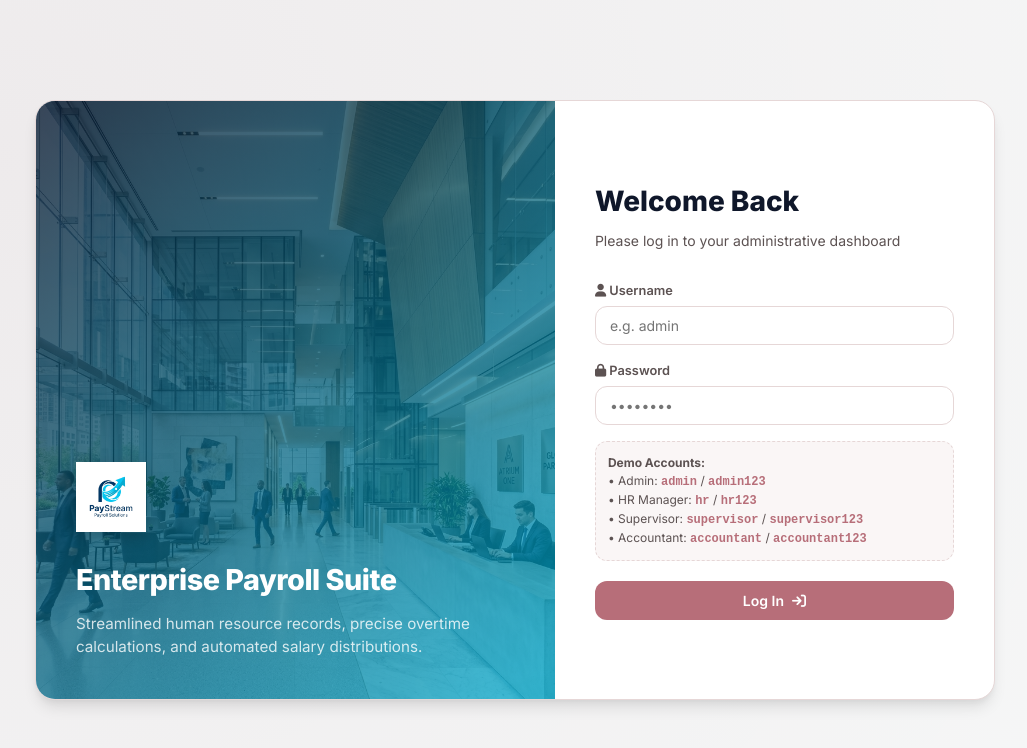
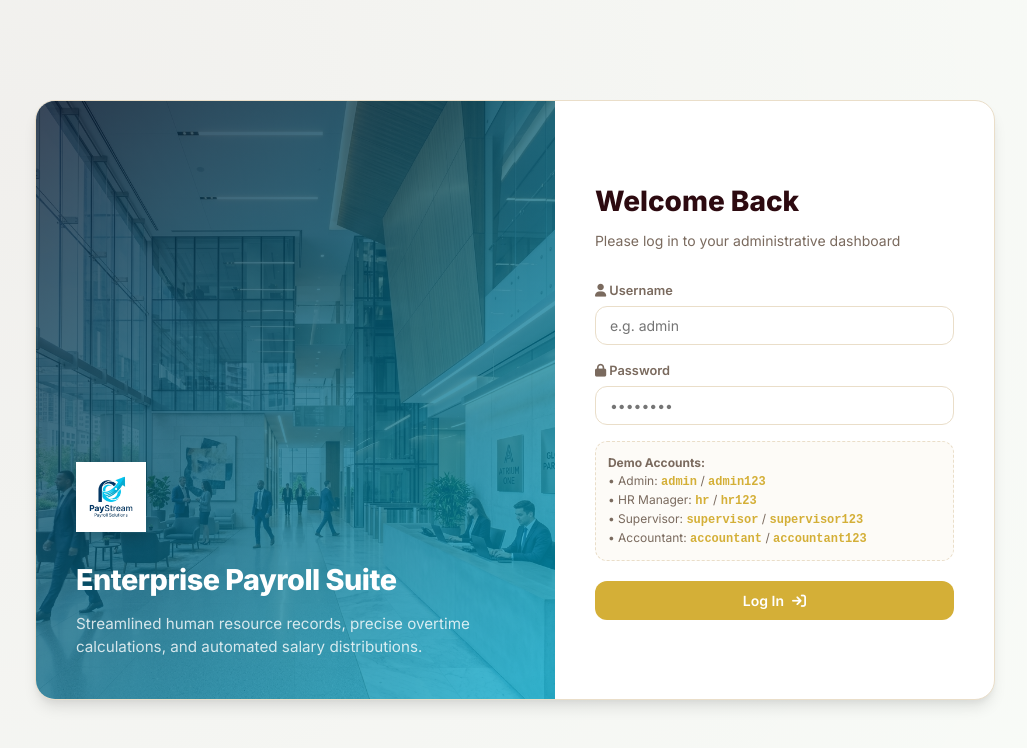
Before and after one commit to Swarnima-web/Company-Employees-Record, a website: page public/index.html in a window 1280 px wide. Shown: the whole page, without its empty margins (125-1152 px from the left). Drawn offline with nearby package versions, Linux system fonts and the light colour scheme.

Commit message:
Change theme colors to a premium burgundy and gold color scheme

```diff
--- a/public/css/styles.css
+++ b/public/css/styles.css
@@ -3,11 +3,11 @@
    ========================================== */
 :root {
   /* Common Colors */
-  --primary-color: #0F172A;
-  --primary-hover: #1E293B;
-  --accent-cyan: #B76E79;
-  --accent-cyan-hover: #D4A5A5;
-  --accent-blue: #B76E79;
+  --primary-color: #2D0A10;
+  --primary-hover: #3F141C;
+  --accent-cyan: #D4AF37;
+  --accent-cyan-hover: #DFBA73;
+  --accent-blue: #D4AF37;
 
   --success-color: #10B981;
   --success-bg: rgba(16, 185, 129, 0.1);
@@ -19,7 +19,7 @@
   --shadow-sm: 0 2px 4px rgba(0, 0, 0, 0.05);
   --shadow-md: 0 4px 6px -1px rgba(0, 0, 0, 0.1), 0 2px 4px -1px rgba(0, 0, 0, 0.06);
   --shadow-lg: 0 10px 15px -3px rgba(0, 0, 0, 0.1), 0 4px 6px -2px rgba(0, 0, 0, 0.05);
-  --shadow-glow: 0 0 15px rgba(183, 110, 121, 0.35);
+  --shadow-glow: 0 0 15px rgba(212, 175, 55, 0.35);
 
   --font-family: 'Inter', sans-serif;
   --sidebar-width: 260px;
@@ -33,28 +33,28 @@
 
 /* Light Theme Variables */
 [data-theme="light"] {
-  --bg-primary: #FAF6F6;
+  --bg-primary: #FDFBF7;
   --bg-secondary: #FFFFFF;
-  --bg-tertiary: #F3EBEB;
-  --text-primary: #0F172A;
-  --text-secondary: #5C5252;
-  --border-color: #E6D7D7;
-  --card-glow: rgba(183, 110, 121, 0.08);
-  --table-header-bg: #FAF6F6;
-  --table-hover-bg: #F5EEEE;
+  --bg-tertiary: #F7F2E8;
+  --text-primary: #2D0A10;
+  --text-secondary: #7A6A5E;
+  --border-color: #EADEC9;
+  --card-glow: rgba(212, 175, 55, 0.08);
+  --table-header-bg: #FAF5EB;
+  --table-hover-bg: #FDF8F0;
 }
 
 /* Dark Theme Variables */
 [data-theme="dark"] {
-  --bg-primary: #121212;
-  --bg-secondary: #1E293B;
-  --bg-tertiary: #0F172A;
-  --text-primary: #F8FAFC;
-  --text-secondary: #CBD5E1;
-  --border-color: #334155;
-  --card-glow: rgba(183, 110, 121, 0.15);
-  --table-header-bg: #0F172A;
-  --table-hover-bg: #1E293B;
+  --bg-primary: #150506;
+  --bg-secondary: #230B0E;
+  --bg-tertiary: #1E0709;
+  --text-primary: #FAF2EE;
+  --text-secondary: #D1C0C1;
+  --border-color: #411A1F;
+  --card-glow: rgba(212, 175, 55, 0.15);
+  --table-header-bg: #1E0709;
+  --table-hover-bg: #2C1114;
 }
 
 /* ==========================================
--- a/public/js/components.js
+++ b/public/js/components.js
@@ -22,16 +22,16 @@ const UIComponents = {
             label: 'Monthly Salary Expense By Dept',
             data: values,
             backgroundColor: [
-              'rgba(183, 110, 121, 0.75)',  // Primary Accent Rose Gold
-              'rgba(212, 165, 165, 0.75)',  // Secondary Accent Soft Rose
+              'rgba(212, 175, 55, 0.75)',   // Primary Accent Gold
+              'rgba(223, 186, 115, 0.75)',  // Secondary Accent Soft Gold
               'rgba(16, 185, 129, 0.75)',   // Emerald Green
               'rgba(245, 158, 11, 0.75)',   // Warning Gold
               'rgba(239, 68, 68, 0.75)',    // Coral Red
               'rgba(113, 128, 150, 0.75)'   // Slate Neutral
             ],
             borderColor: [
-              '#B76E79',
-              '#D4A5A5',
+              '#D4AF37',
+              '#DFBA73',
               '#10B981',
               '#F59E0B',
               '#EF4444',
@@ -125,12 +125,12 @@ const UIComponents = {
           datasets: [{
             label: 'Total OT Hours Worked',
             data: values,
-            borderColor: '#B76E79',
-            backgroundColor: 'rgba(183, 110, 121, 0.1)',
+            borderColor: '#D4AF37',
+            backgroundColor: 'rgba(212, 175, 55, 0.1)',
             fill: true,
             tension: 0.35,
             borderWidth: 3,
-            pointBackgroundColor: '#D4A5A5',
+            pointBackgroundColor: '#DFBA73',
             pointBorderColor: '#FFFFFF',
             pointBorderWidth: 1.5,
             pointRadius: 4,
```
